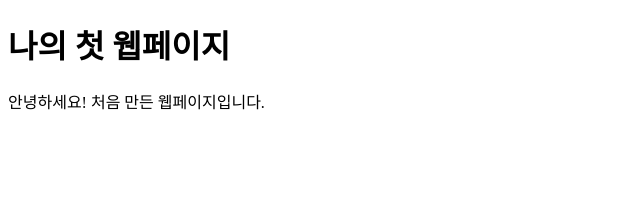
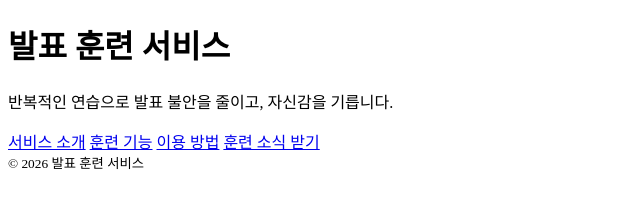
Before and after one commit to JJIIIINN/uiuxprogramming, a plain HTML site: page index.html in a window 1280 px wide. Shown: the whole page, without its empty margins (0-640 px from the left). Drawn offline with Linux system fonts and the light colour scheme.

Commit message:
Re:hear 페이지 기본 구조 작성
기획 주석, 헤더/내비게이션, 푸터 추가. 본문 섹션은 이후 커밋에서 채움.

```diff
--- a/index.html
+++ b/index.html
@@ -2,11 +2,33 @@
 <html lang="ko">
   <head>
     <meta charset="UTF-8" />
-    <title>나의 첫 웹페이지</title>
+    <title>Re:hear</title>
   </head>
 
   <body>
-    <h1>나의 첫 웹페이지</h1>
-    <p>안녕하세요! 처음 만든 웹페이지입니다.</p>
+    <!--
+      사용자: 발표 불안이 있는 사람
+      목적: 발표 불안을 낮추고 자신감 얻기
+      핵심 행동: 발표 세션 설정하기
+      정보 순서: 소개→기능→방법→세션 설정
+      -->
+    <header>
+      <h1>발표 훈련 서비스</h1>
+      <p>반복적인 연습으로 발표 불안을 줄이고, 자신감을 기릅니다.</p>
+
+      <nav aria-label="주요 메뉴">
+        <a href="#about">서비스 소개</a>
+        <a href="#features">훈련 기능</a>
+        <a href="#steps">이용 방법</a>
+        <a href="#subscribe">훈련 소식 받기</a>
+      </nav>
+    </header>
+
+    <main>
+    </main>
+
+    <footer>
+      <small>© 2026 발표 훈련 서비스</small>
+    </footer>
   </body>
 </html>
```
